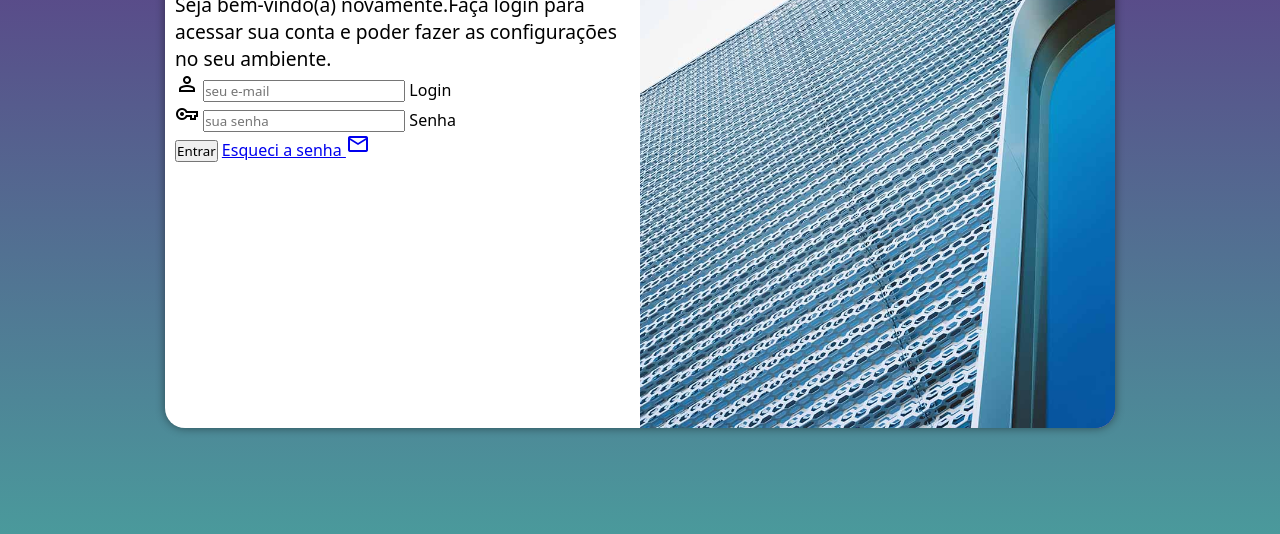
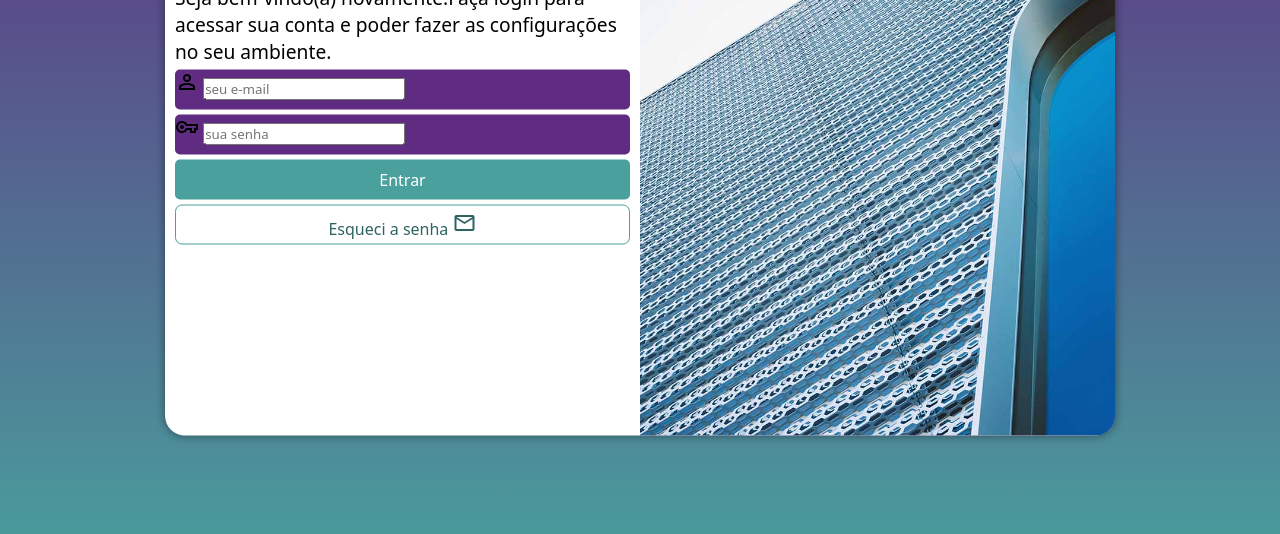
Before and after one commit to nilsonjacinto/projeto-login, a plain HTML site: page index.html in a window 1280 px wide. Shown: the part 222-756 px from the top of the page. Drawn offline with nearby package versions, Linux system fonts and the light colour scheme.

Commit message:
formatação do formulário

```diff
--- a/estilos/style.css
+++ b/estilos/style.css
@@ -34,9 +34,10 @@ Lilás: #5f2c82
 
         background-color: white;
         width: 250px;
-        height: 500px;
+        height: 515px;
         border-radius: 20px;
         box-shadow: 0px 0px 10px rgba(0, 0, 0, 0.450);
+
         transition: width .3s, height .3s;
         transition-timing-function: ease;
     }
@@ -62,3 +63,56 @@ Lilás: #5f2c82
     div#formulario > p {
        font-size: 0.8em;
     }
+
+    form > div.campo {
+        background-color: #5f2c82;
+        width: 100%;
+        height: 40px;
+        border-radius: 5px;
+        margin: 5px 0px;
+    }
+
+    div.campo > label {
+        display: none;
+    }
+
+   form > input[type=submit] {
+        display: block;
+        font-size: 1em;
+        width: 100%;
+        height: 40px;
+        background-color: #49a09d;
+        color: white;
+        border: none;
+        border-radius: 5px;
+        cursor: pointer;
+    }
+
+    form > input[type=submit]:hover {
+        background-color: #2d6462;
+    }
+
+    form > a.botao {
+        display: block;
+        text-align: center;
+        font-size: 1em;
+        width: 100%;
+        height: 40px;
+        padding-top:5px ;
+        margin-top: 5px;
+         background-color: white;
+         color: #2d6462;
+         border: 1px solid #49a09d;
+         border-radius: 5px;
+         border-radius: 7px;
+         text-decoration: none;
+         cursor: pointer;
+    }
+
+    form > a.botao:hover {
+background-color:#6cd3cf ;
+    }
+
+    form > a.botao > i {
+        font-size: 0.8em;
+    }
--- a/index.html
+++ b/index.html
@@ -34,7 +34,7 @@
                         <label for="isenha">Senha</label>
                     </div>
                     <input type="submit" value="Entrar">
-                    <a href="esqueci.html">
+                    <a href="esqueci.html" class="botao">
                         Esqueci a senha <span class="material-symbols-outlined">mail</span>
                     </a>
                 </form>
```
Also changed, not shown: estilos/media-query.css (line endings or trailing spaces).
